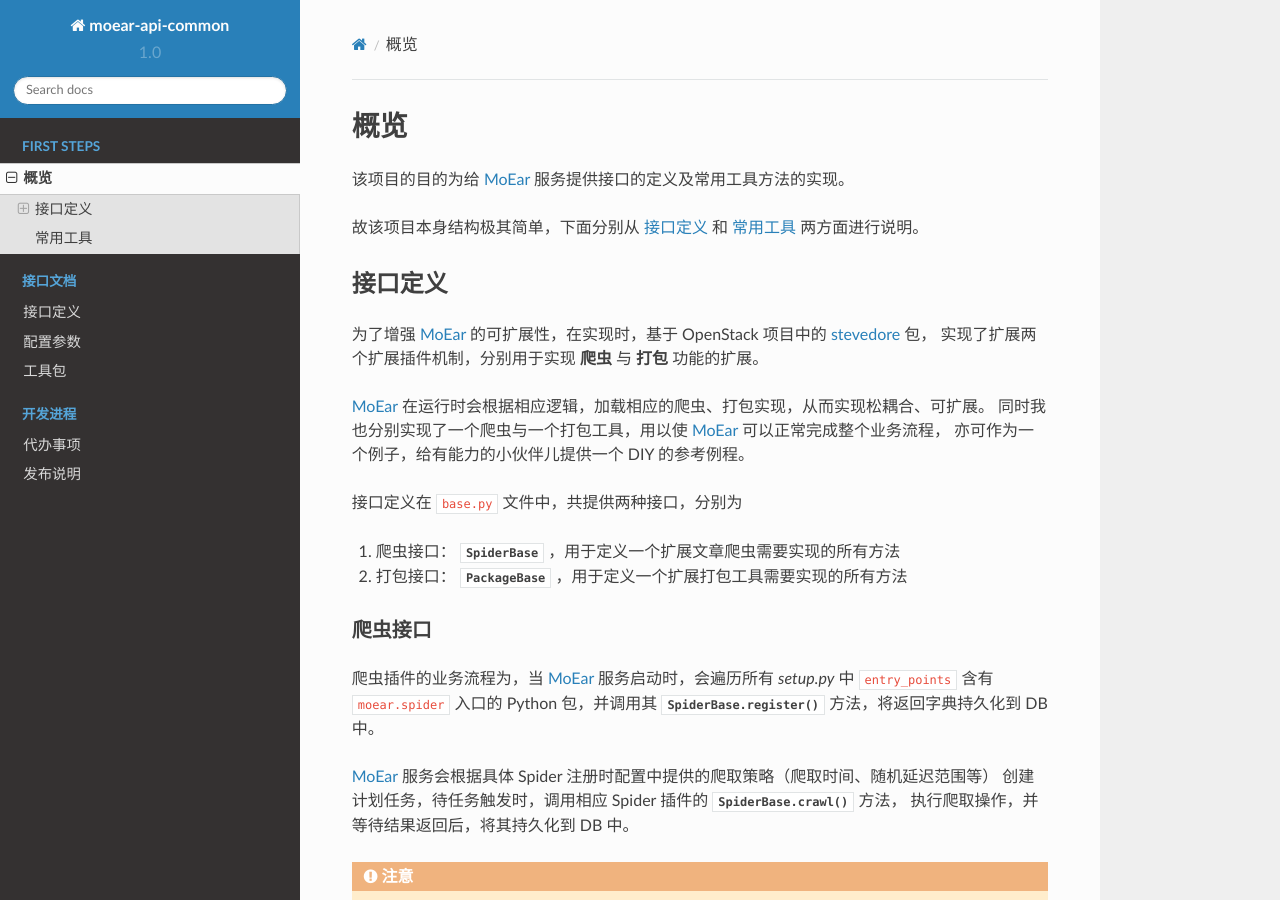
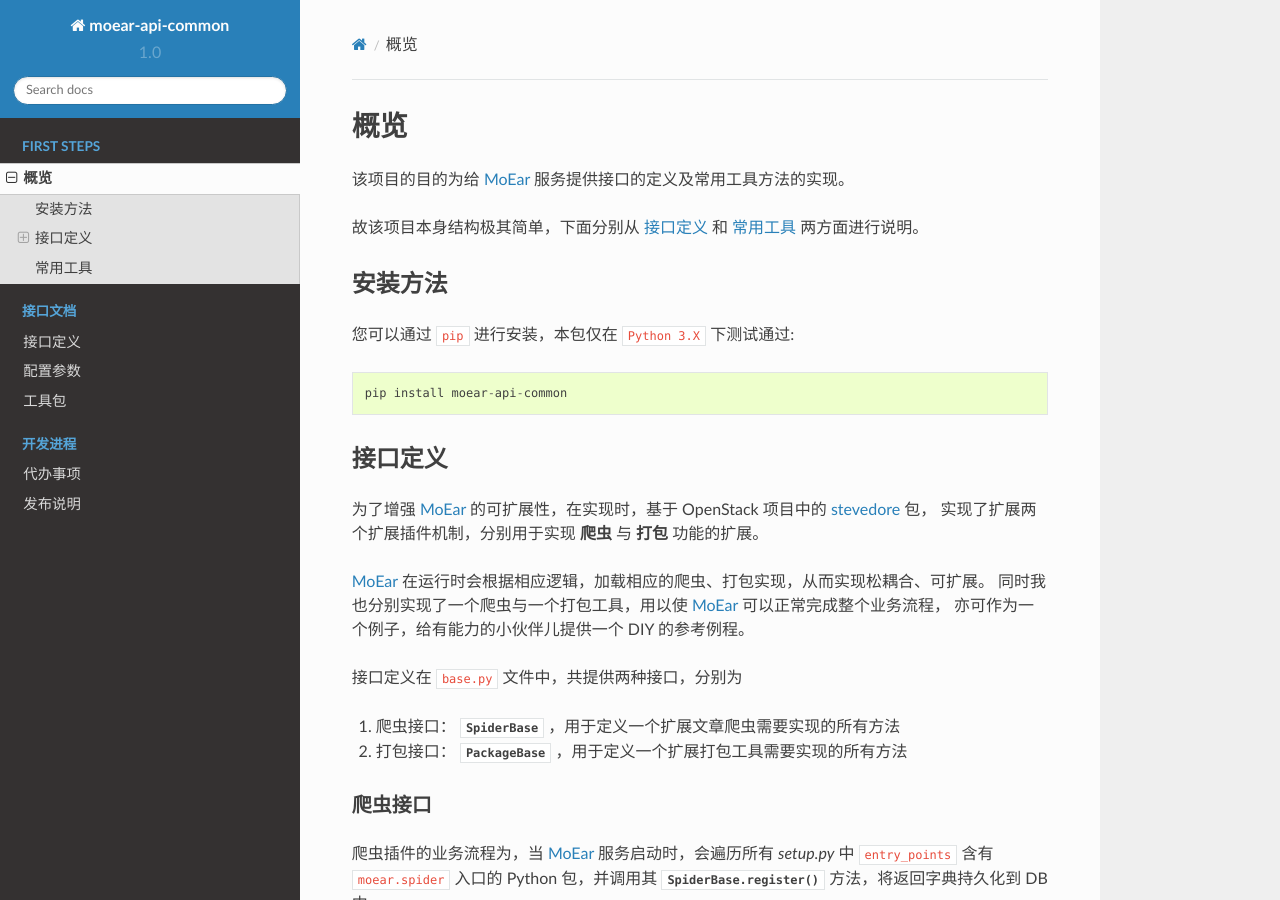
Before and after one commit to littlemo/moear-api-common, a Sphinx documentation site: the page built from docs/source/intro/overview.rst, in a window 1280 px wide and 900 px high. Built offline with Sphinx 7.4.7 and the Read the Docs theme 2.0.0, drawn with Linux system fonts in a browser that asks for light colours; formulas are drawn with MathJax 3.

Commit message:
F: 添加安装方法说明文档

```diff
--- a/docs/source/intro/overview.rst
+++ b/docs/source/intro/overview.rst
@@ -7,6 +7,15 @@
 该项目的目的为给 `MoEar`_ 服务提供接口的定义及常用工具方法的实现。
 
 故该项目本身结构极其简单，下面分别从 :ref:`sec-interface-define` 和 :ref:`sec-utils` 两方面进行说明。
+
+
+安装方法
+========
+
+您可以通过 ``pip`` 进行安装，本包仅在 ``Python 3.X`` 下测试通过::
+
+    pip install moear-api-common
+
 
 .. _sec-interface-define:
 
```
